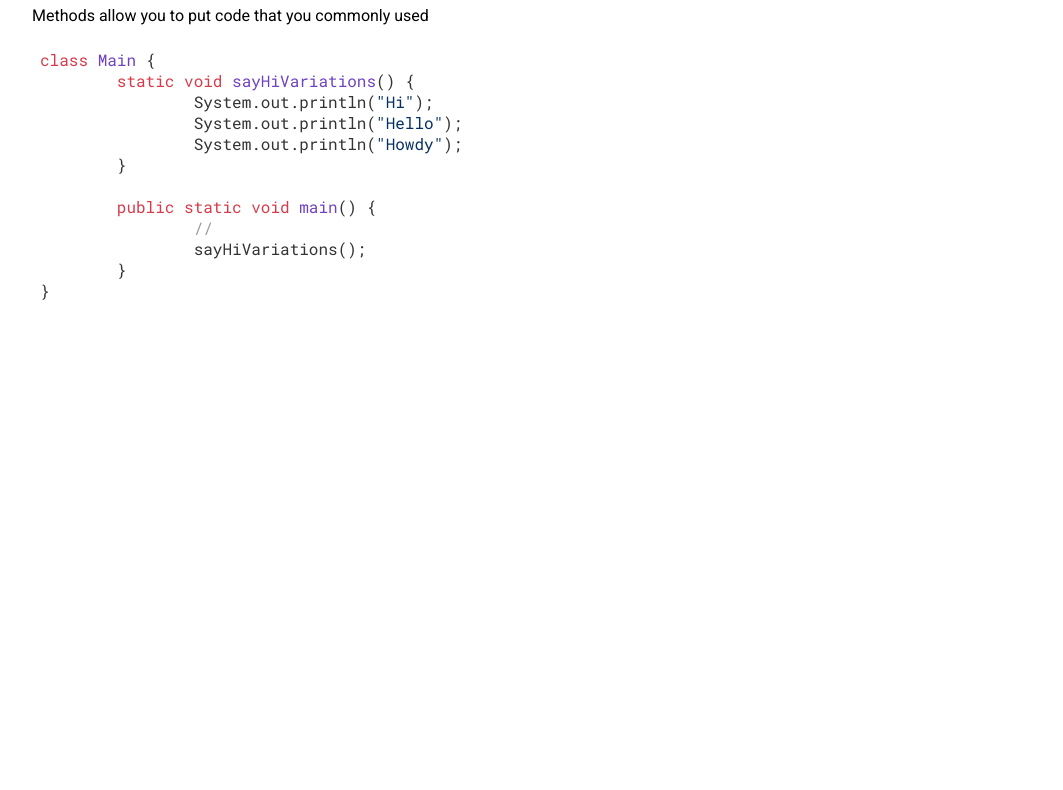
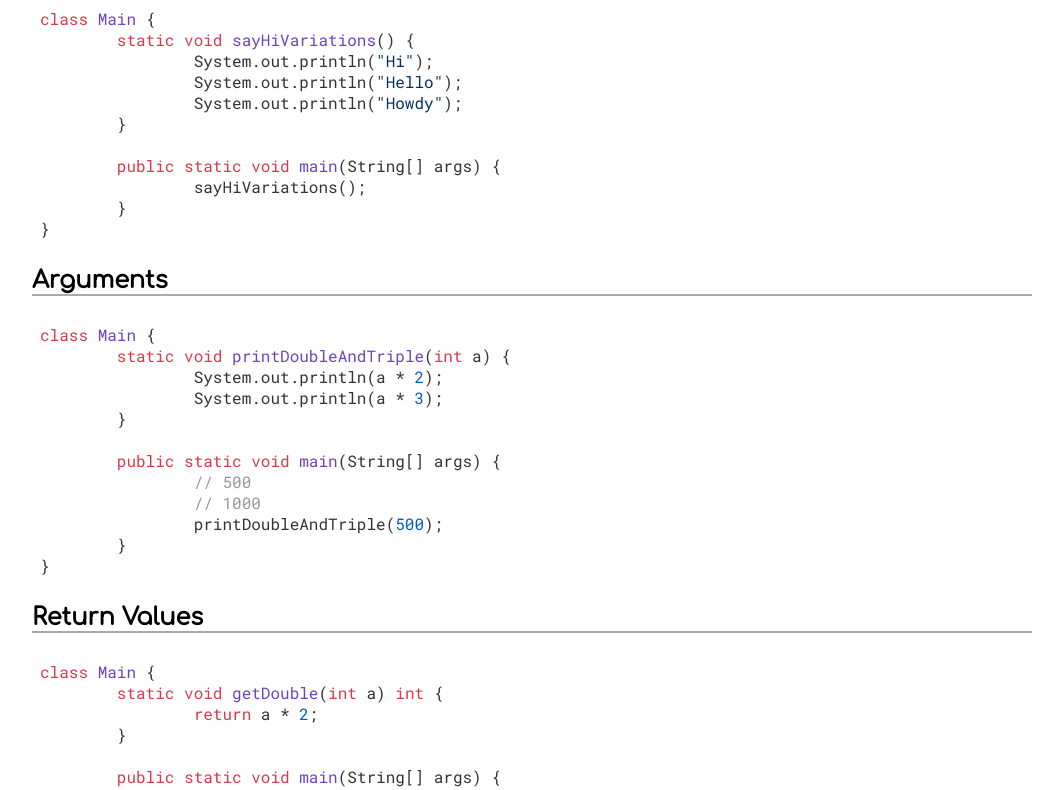
Before and after one commit to Allen-B1/java-lessons, a plain HTML site: page html/java/O1.html in a window 1280 px wide. Shown: the part 107-897 px from the top of the page, without its empty margins (108-1171 px from the left). Before the commit the page ends 800 px from the top, so only its background shows below. Drawn offline with nearby package versions, Linux system fonts and the light colour scheme.

Commit message:
update html

```diff
--- a/html/java/O1.html
+++ b/html/java/O1.html
@@ -29,9 +29,8 @@ pre, code, tt {
 		</style>
 	</head>
 	<body>
-		<p>TODO</p>
-<h1>Methods</h1>
-<p>Methods allow you to put code that you commonly used</p>
+		<h1>Methods</h1>
+<p>Methods allow you to reuse commonly used code.</p>
 <pre><code class="language-java">class Main {
 	static void sayHiVariations() {
 		System.out.println(&quot;Hi&quot;);
@@ -39,9 +38,39 @@ pre, code, tt {
 		System.out.println(&quot;Howdy&quot;);
 	}
 
-	public static void main() {
-		//
+	public static void main(String[] args) {
 		sayHiVariations();
+	}
+}
+</code></pre>
+<h2>Arguments</h2>
+<pre><code class="language-java">class Main {
+	static void printDoubleAndTriple(int a) {
+		System.out.println(a * 2);
+		System.out.println(a * 3);
+	}
+
+	public static void main(String[] args) {
+		// 500
+		// 1000
+		printDoubleAndTriple(500);
+	}
+}
+</code></pre>
+<h2>Return Values</h2>
+<pre><code class="language-java">class Main {
+	static void getDouble(int a) int {
+		return a * 2;
+	}
+
+	public static void main(String[] args) {
+		System.out.println(getDouble(5)); // 10
+
+		int c = getDouble(2);
+		System.out.println(c); // 4
+
+		c = getDouble(c);
+		System.out.println(c); // 8
 	}
 }
 </code></pre>
```
Also changed, not shown: html/java/C3.html (+3 -0 lines), html/java/C5.html (+3 -1 lines), html/java/I4.html (+1 -1 lines), html/java/I5.html (+11 -0 lines), html/java/M1.html (+2 -0 lines), html/java/M3.html (+2 -0 lines).
